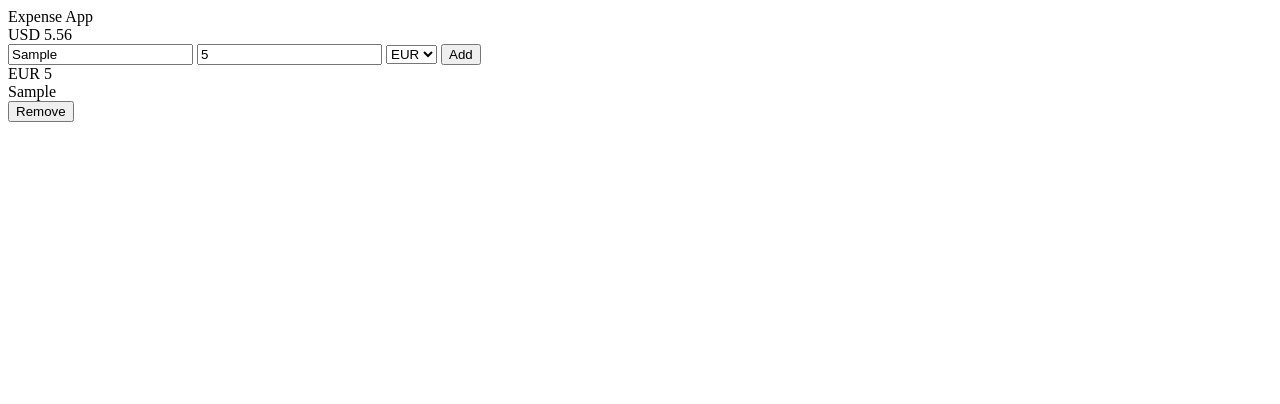
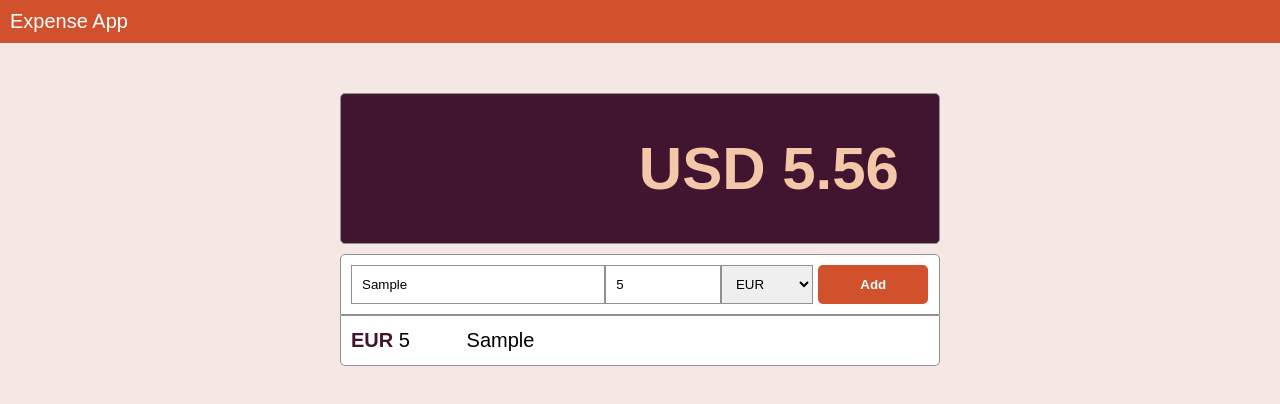
Before and after one commit to ManuelDiLena/ExpenseApp, a website: page public/index.html in a window 1280 px wide. Both pictures are taken after typing "Sample", "5" into the empty fields and a click on the button "Add". Drawn offline with Linux system fonts and the light colour scheme.

Commit message:
Application styles

```diff
--- /dev/null
+++ b/public/css/style.css
@@ -0,0 +1,119 @@
+:root {
+    --border: solid 1px #919191;
+}
+
+* {
+    margin: 0;
+    padding: 0;
+    box-sizing: border-box;
+}
+
+body {
+    background-color: #F5E8E4;
+    font-family: Arial, Helvetica, sans-serif;
+    font-size: 20px;
+}
+
+header {
+    background-color: #D1512D;
+    padding: 10px;
+    color: #FFFFFF;
+}
+
+main {
+    width: 600px;
+    margin: 50px auto;
+}
+
+button {
+    border-radius: 5px;
+    outline: none;
+    border: none;
+    cursor: pointer;
+}
+
+#display {
+    border: var(--border);
+    padding: 40px;
+    text-align: right;
+    font-size: 3em;
+    font-weight: bold;
+    margin-bottom: 10px;
+    background-color: #411530;
+    color: #F5C7A9;
+    border-radius: 5px;
+}
+
+#editor {
+    border: var(--border);
+    padding: 10px;
+    display: grid;
+    grid-template-columns: 80% 19%;
+    column-gap: 5px;
+    background-color: #FFFFFF;
+    border-top-left-radius: 5px;
+    border-top-right-radius: 5px;
+}
+
+#editor #inputContainer {
+    display: grid;
+    grid-template-columns: 55% 25% 20%;
+}
+
+#editor input, #editor select {
+    padding: 10px;
+    border: var(--border);
+    outline: none;
+}
+
+#editor button {
+    justify-items: right;
+    background-color: #D1512D;
+    color: #FFFFFF;
+    font-weight: bolder;
+    transition: all 0.3s;
+}
+
+#editor button:hover {
+    background-color: #9C3B20;
+}
+
+#items {
+    border: var(--border);
+    background-color: #FFFFFF;
+    border-bottom-left-radius: 5px;
+    border-bottom-right-radius: 5px;
+}
+
+#items .item {
+    display: grid;
+    grid-template-columns: 20% 69% 5%;
+    align-items: center;
+    padding: 10px;
+}
+
+#items .item:hover {
+    background-color: #F5C7A9;
+}
+
+#items .item:hover button {
+    opacity: 1;
+}
+
+#items .item button {
+    opacity: 0;
+    padding: 7px 5px;
+    background-color: transparent;
+    color: #880000;
+    cursor: pointer;
+}
+
+#items .item button:hover {
+    background-color: #D1512D;
+    color: #FFFFFF;
+}
+
+#items .item .currency {
+    color: #411530;
+    font-weight: bolder;
+}
--- a/public/index.html
+++ b/public/index.html
@@ -3,6 +3,7 @@
 <head>
     <meta charset="UTF-8">
     <meta name="viewport" content="width=device-width, initial-scale=1.0">
+    <link rel="stylesheet" href="css/style.css">
     <title>Expense App</title>
 </head>
 <body>
@@ -15,8 +16,8 @@
 
             <div id="inputContainer">
 
-                <input type="text" id="title">
-                <input type="number" id="cost">
+                <input type="text" id="title" placeholder="Expense">
+                <input type="number" id="cost" placeholder="$">
 
                 <select name="" id="currency">
 
@@ -25,9 +26,9 @@
 
                 </select>
 
-                <button id="btnAdd">Add</button>
+            </div>
 
-            </div>
+            <button id="btnAdd">Add</button>
 
         </section>
 
--- a/public/js/index.js
+++ b/public/js/index.js
@@ -4,6 +4,7 @@ const inputTitle = document.querySelector('#title');
 const inputCost = document.querySelector('#cost');
 const inputCurrency = document.querySelector('#currency');
 const expenses = new Expenses('USD');
+render();
 btnAdd.addEventListener('click', e => {
     if (inputTitle.value !== '' && inputCost.value !== '' && !isNaN(parseFloat(inputCost.value))) {
         const title = inputTitle.value;
--- a/src/index.ts
+++ b/src/index.ts
@@ -4,6 +4,8 @@ const inputCost = document.querySelector('#cost') as HTMLInputElement;
 const inputCurrency = document.querySelector('#currency') as HTMLInputElement;
 
 const expenses = new Expenses('USD');
+
+render();
 
 btnAdd!.addEventListener('click', e => {
     if(inputTitle!.value !== '' && inputCost!.value !== '' && !isNaN(parseFloat(inputCost!.value))) {
```
